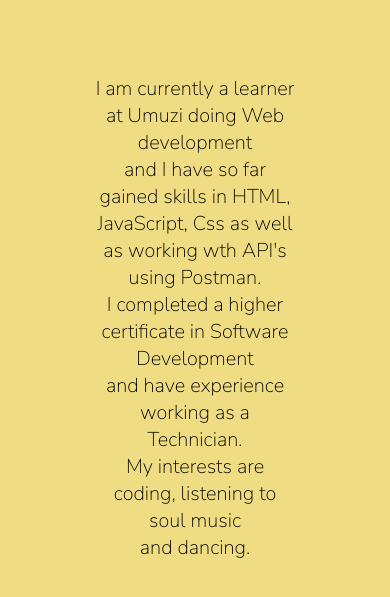
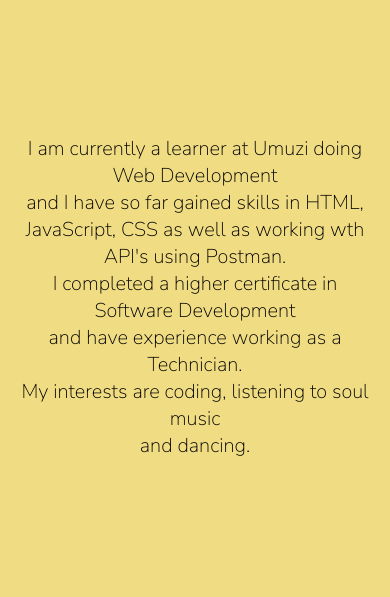
Before and after one commit to MbaliMt/MbaliMt.github.io, a plain HTML site: page htmlFiles/aboutMe.html in a window 390 px wide. Shown: the part 105-702 px from the top of the page. Drawn offline with Linux system fonts and the light colour scheme.

Commit message:
fixed casing on my about page

```diff
--- a/css/style.css
+++ b/css/style.css
@@ -509,10 +509,11 @@
   .projectsContainer{
     grid-gap: 5px;
   }
-
+  #about{
+    margin-top: 0px;
+  }
   .aboutContainer{
-    padding-top: 0px;
-    grid-template-columns: 2px 200px 2px !important;
+    grid-template-columns: 5% 90% 5% !important;
   }
   #circle1, #circle2, #circle3, #circle4, #circle5, #circle6, #circle7, #circle8 {
     display: none;
--- a/htmlFiles/aboutMe.html
+++ b/htmlFiles/aboutMe.html
@@ -58,11 +58,11 @@
         </div>
         <div id="aboutPage">
           <p class="aboutMe">
-            I am currently a learner at Umuzi doing Web development
+            I am currently a learner at Umuzi doing Web Development
           </p>
           <p class="aboutMe">and I have so far gained skills in HTML,</p>
           <p class="aboutMe">
-            JavaScript, Css as well as working wth API's using Postman.
+            JavaScript, CSS as well as working wth API's using Postman.
           </p>
           <p class="aboutMe">
             I completed a higher certificate in Software Development
```
